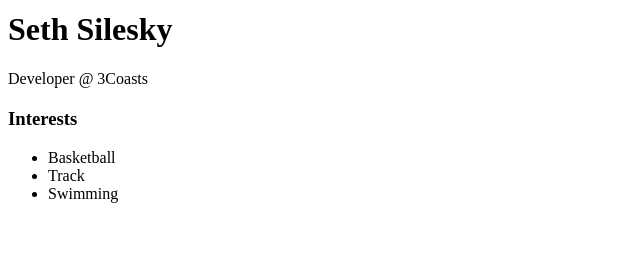
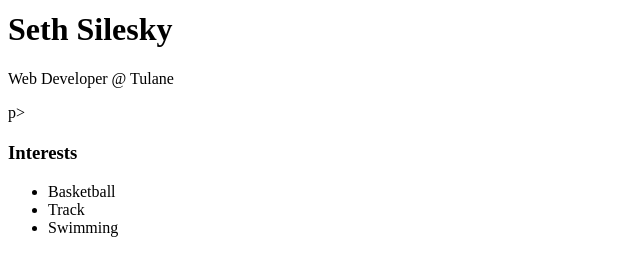
Before and after one commit to silesky/silesky.github.io, a plain HTML site: page index.html in a window 1280 px wide. Shown: the part 400-676 px from the top of the page, without its empty margins (0-640 px from the left). Drawn offline with Linux system fonts and the light colour scheme.

Commit message:
index.html

```diff
--- a/index.html
+++ b/index.html
@@ -14,7 +14,7 @@
         </nav>
         <img src="http://www.adweek.com/tvspy/files/2013/08/turk2_cropped.jpg">
      <h1> Seth Silesky </h1>
-     <p> Developer @ 3Coasts </p>
+     <p> Web Developer @ Tulane </p>p>
 
      <h2></h2>
 
```
